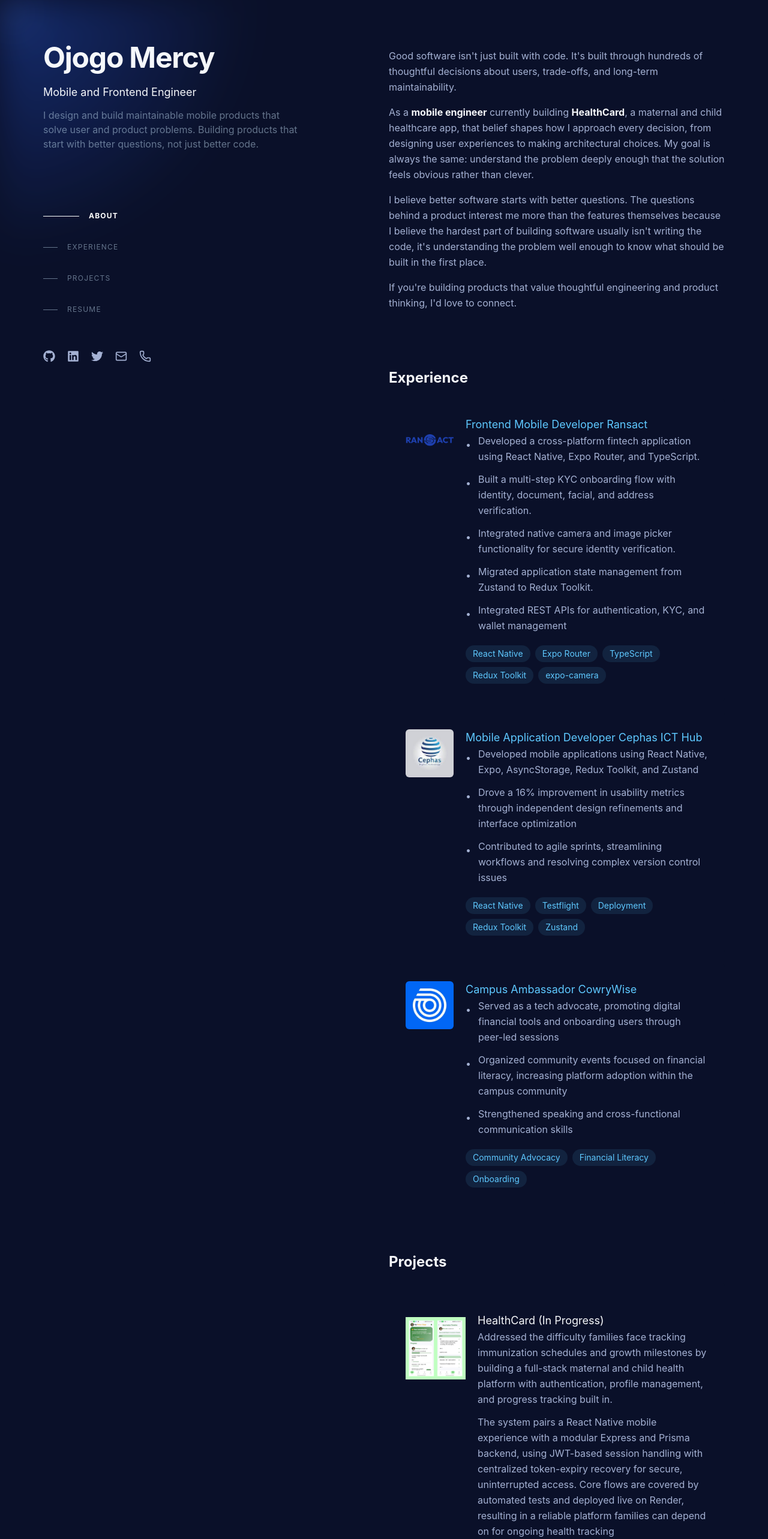
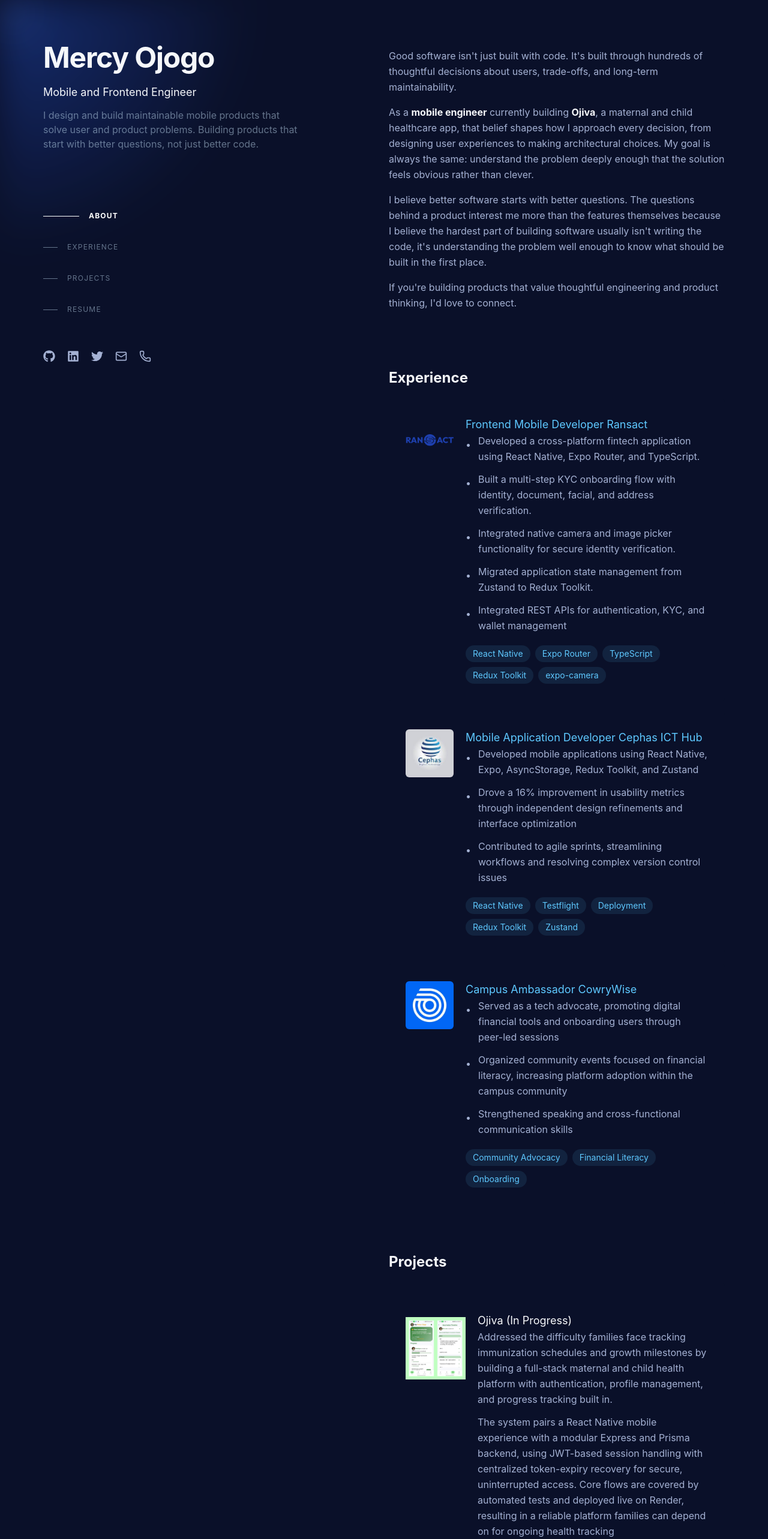
Before and after one commit to OjogoMercy/Portfolio, a React (Vite) app: page / in a window 1280 px wide. Shown: the top 2566 px of the page at 60% size. Built offline with nearby package versions, Linux system fonts and the light colour scheme.

Commit message:
feat: update project and company names for consistency in App and Database components

```diff
--- a/src/App.tsx
+++ b/src/App.tsx
@@ -70,7 +70,7 @@ function App() {
       />
       <aside className="w-full md:w-2/5 mt-3 md:h-screen md:sticky md:top-5 p-5 sm:p-10 mx-auto">
         <h1 className="text-5xl sm:text-6xl md:text-5xl lg:text-5xl text-text-primary font-bold mt-3 mb-5 tracking-tight">
-          Ojogo Mercy
+           Mercy Ojogo
         </h1>
         <h2 className="text-text-primary text-xl sm:text-lg md:text-lg mt-3 mb-3 ">
           Mobile and Frontend Engineer
@@ -127,7 +127,7 @@ function App() {
               mobile engineer
             </strong>{" "}
             currently building{" "}
-            <strong className="font-bold text-text-primary">HealthCard</strong>,
+            <strong className="font-bold text-text-primary">Ojiva</strong>,
             a maternal and child healthcare app, that belief shapes how I
             approach every decision, from designing user experiences to making
             architectural choices. My goal is always the same: understand the
--- a/src/components/Database.tsx
+++ b/src/components/Database.tsx
@@ -72,7 +72,7 @@ export const experience: ExperienceItem[] = [
 export const Projects: ProjectItem[] = [
   {
     id: "1",
-    company: "HealthCard (In Progress)",
+    company: "Ojiva (In Progress)",
     logo: "/unnamed-tile.jpg",
     link: "https://github.com/OjogoMercy/HealthCard",
     highlights: [
```
